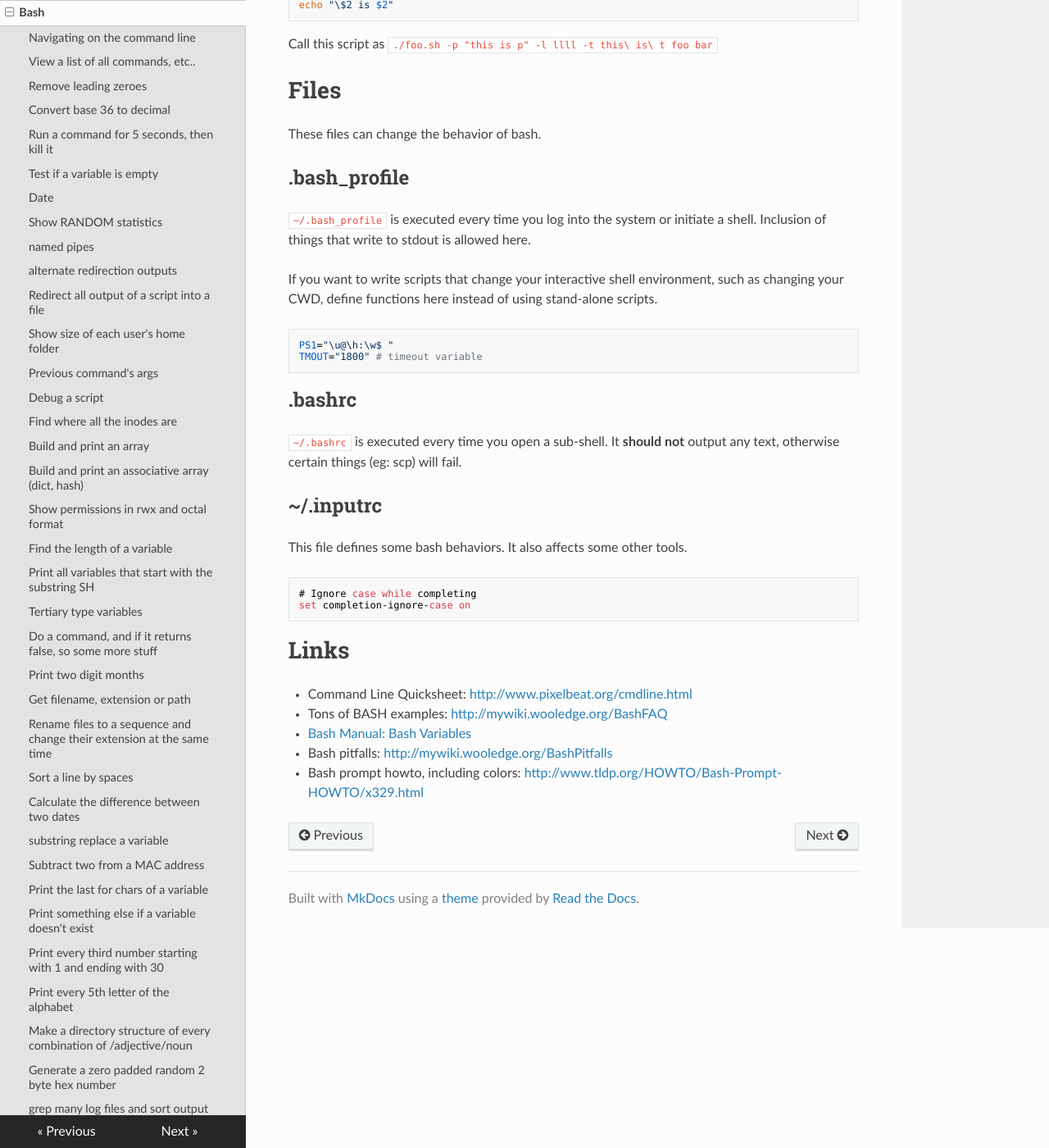
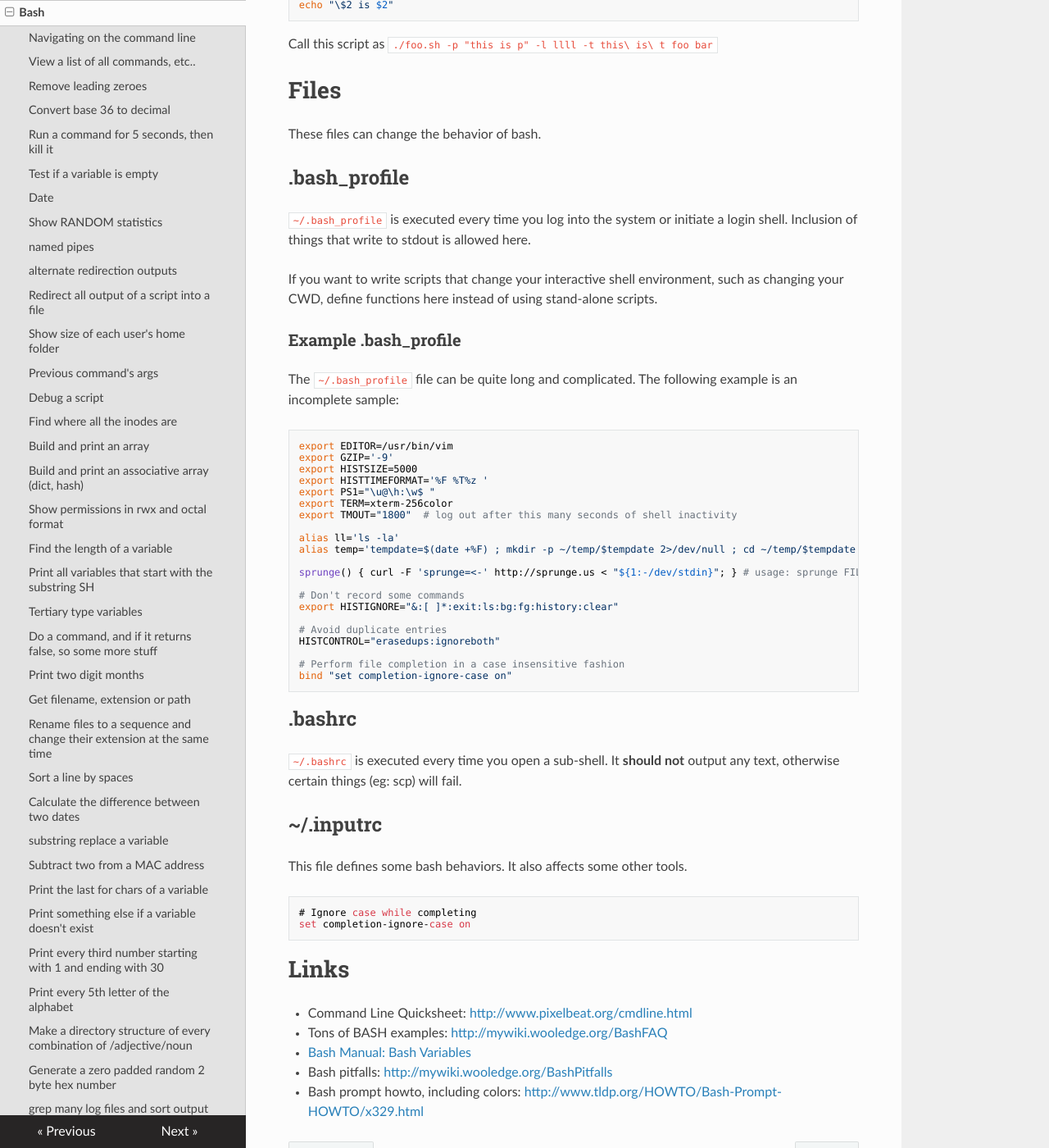
Before and after one commit to lando-cal/tech-notes, an MkDocs documentation site: the page built from docs/bash.md, in a window 1280 px wide and 1400 px high, scrolled down 6865 px. Shown: the whole window at 82% size. Built offline with MkDocs 1.6.1, drawn with Linux system fonts in a browser that asks for light colours; nearby versions of some CDN libraries.

Commit message:
Expand bash_profile example

````diff
--- a/docs/bash.md
+++ b/docs/bash.md
@@ -333,13 +333,36 @@ These files can change the behavior of bash.
 
 ## .bash_profile
 
-`~/.bash_profile` is executed every time you log into the system or initiate a shell. Inclusion of things that write to stdout is allowed here.
+`~/.bash_profile` is executed every time you log into the system or initiate a login shell. Inclusion of things that write to stdout is allowed here.
 
 If you want to write scripts that change your interactive shell environment, such as changing your CWD, define functions here instead of using stand-alone scripts.
 
+### Example .bash_profile
+
+The `~/.bash_profile` file can be quite long and complicated. The following example is an incomplete sample:
+
 ```
-PS1="\u@\h:\w$ "
-TMOUT="1800" # timeout variable
+export EDITOR=/usr/bin/vim
+export GZIP='-9'
+export HISTSIZE=5000
+export HISTTIMEFORMAT='%F %T%z '
+export PS1="\u@\h:\w$ "
+export TERM=xterm-256color
+export TMOUT="1800"  # log out after this many seconds of shell inactivity
+
+alias ll='ls -la'
+alias temp='tempdate=$(date +%F) ; mkdir -p ~/temp/$tempdate 2>/dev/null ; cd ~/temp/$tempdate'
+
+sprunge() { curl -F 'sprunge=<-' http://sprunge.us < "${1:-/dev/stdin}"; } # usage: sprunge FILE # or some_command | sprunge
+
+# Don't record some commands
+export HISTIGNORE="&:[ ]*:exit:ls:bg:fg:history:clear"
+
+# Avoid duplicate entries
+HISTCONTROL="erasedups:ignoreboth"
+
+# Perform file completion in a case insensitive fashion
+bind "set completion-ignore-case on"
 ```
 
 ## .bashrc
````
